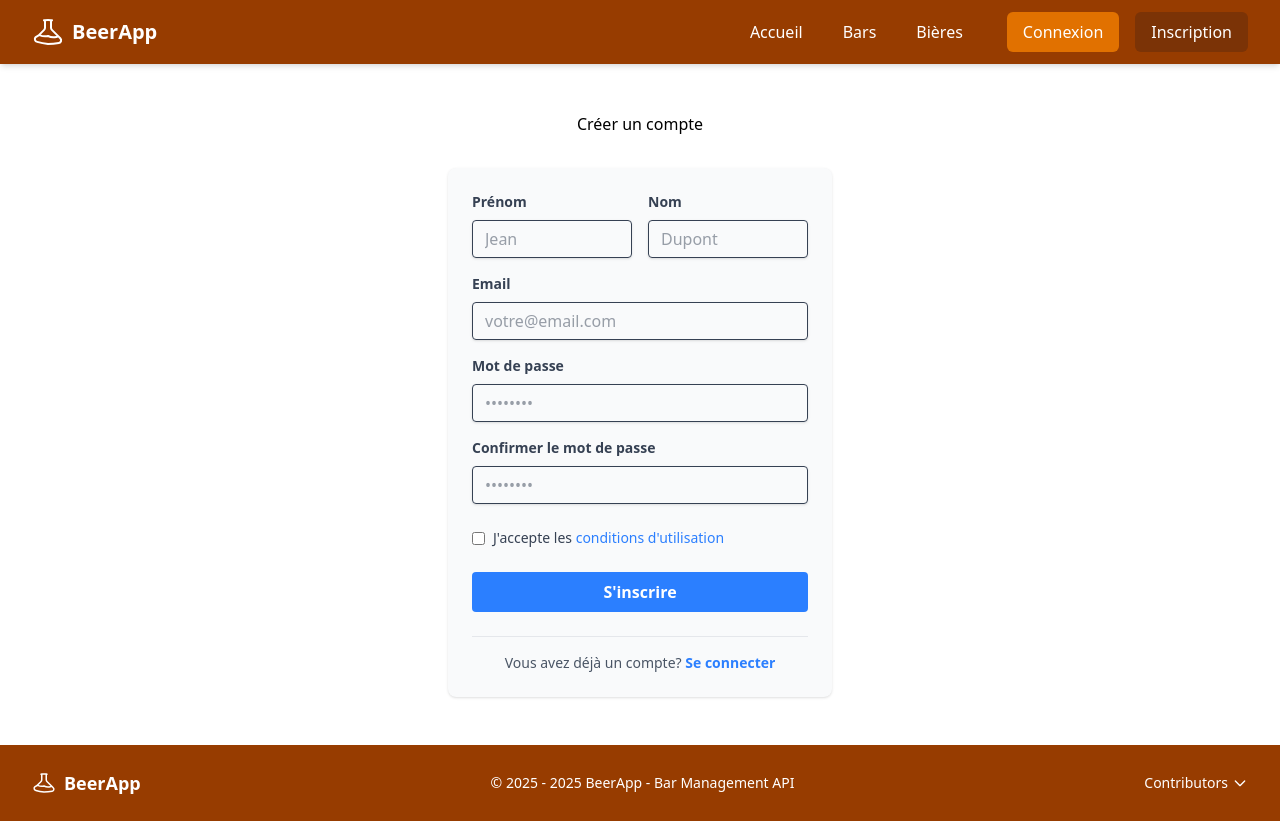
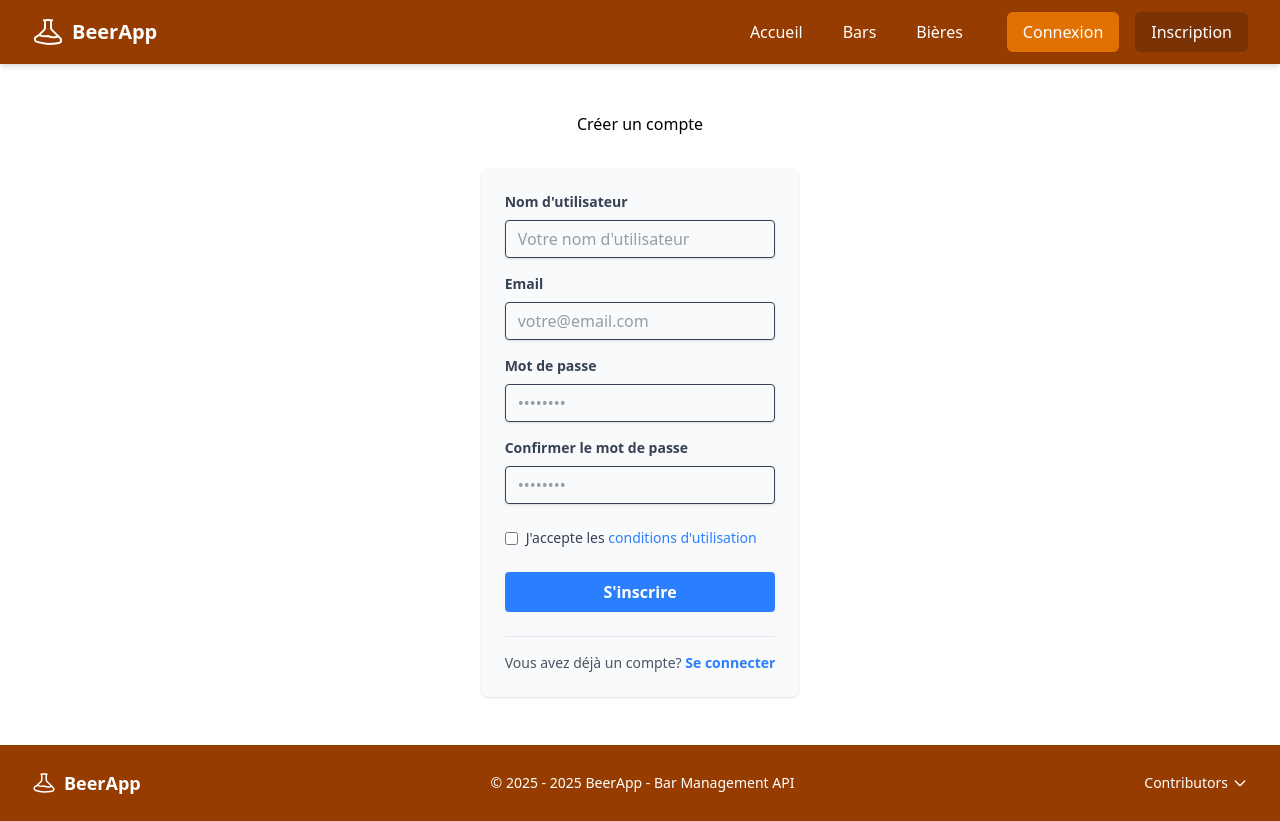
Before and after one commit to RikiLaNeko/diginamic_projet_node, a SvelteKit app in the folder frontend/: page /register in a window 1280 px wide. Built offline with nearby package versions, Linux system fonts and the light colour scheme.

Commit message:
feat: add authentication check and conditional rendering for bar addition form

```diff
--- a/frontend/src/routes/bars/+page.svelte
+++ b/frontend/src/routes/bars/+page.svelte
@@ -8,6 +8,13 @@
     let loading = false;
     let error: string | null = null;
     let successMessage: string | null = null;
+    let isAuthenticated = false;
+
+    onMount(() => {
+        // Check authentication on page load
+        const token = localStorage.getItem('authToken') || sessionStorage.getItem('authToken');
+        isAuthenticated = !!token;
+    });
 
     const handleSubmit = async (e: Event) => {
         e.preventDefault();
@@ -20,6 +27,7 @@
                 throw new Error('Vous devez être connecté pour ajouter un bar');
             }
 
+            // Rest of the existing submission code...
             const response = await fetch('http://localhost:3000/bars', {
                 method: 'POST',
                 headers: {
@@ -82,7 +90,9 @@
         </div>
     {/if}
 
+    {#if isAuthenticated}
         <form on:submit={handleSubmit} class="bg-gray-50 rounded-lg p-6 shadow-sm">
+            <!-- Existing form fields... -->
             <div class="mb-4">
                 <label for="name" class="block text-gray-700 text-sm font-bold mb-2">
                     Nom
@@ -163,6 +173,17 @@
                 </button>
             </div>
         </form>
+    {:else}
+        <div class="bg-yellow-100 border border-yellow-400 text-yellow-700 px-4 py-3 rounded mb-6" role="alert">
+            <p class="font-bold mb-2">Vous n'êtes pas connecté</p>
+            <p>Veuillez vous connecter pour ajouter un bar.</p>
+            <div class="mt-4 text-center">
+                <a href="/login" class="inline-block bg-blue-500 hover:bg-blue-700 text-white font-bold py-2 px-4 rounded focus:outline-none focus:shadow-outline transition-colors duration-200">
+                    Se connecter
+                </a>
+            </div>
+        </div>
+    {/if}
 
     <div class="mt-6 text-center">
         <a href="/bars" class="text-sm text-blue-500 hover:text-blue-800">
--- a/frontend/src/routes/register/+page.svelte
+++ b/frontend/src/routes/register/+page.svelte
@@ -1,8 +1,7 @@
 <script lang="ts">
 	import { onMount } from 'svelte';
 
-	let firstName = '';
-	let lastName = '';
+	let username = '';
 	let email = '';
 	let password = '';
 	let confirmPassword = '';
@@ -36,8 +35,7 @@
 					'Content-Type': 'application/json'
 				},
 				body: JSON.stringify({
-					firstName,
-					lastName,
+					name: username,
 					email,
 					password
 				})
@@ -85,34 +83,18 @@
 	{/if}
 
 	<form on:submit={handleSubmit} class="bg-gray-50 rounded-lg p-6 shadow-sm">
-		<div class="flex flex-col md:flex-row md:space-x-4">
-			<div class="mb-4 flex-1">
-				<label for="firstName" class="block text-gray-700 text-sm font-bold mb-2">
-					Prénom
+		<div class="mb-4">
+			<label for="username" class="block text-gray-700 text-sm font-bold mb-2">
+				Nom d'utilisateur
 			</label>
 			<input
 					type="text"
-					id="firstName"
-					bind:value={firstName}
+					id="username"
+					bind:value={username}
 					required
 					class="shadow appearance-none border rounded w-full py-2 px-3 text-gray-700 leading-tight focus:outline-none focus:shadow-outline"
-					placeholder="Jean"
+					placeholder="Votre nom d'utilisateur"
 			/>
-			</div>
-
-			<div class="mb-4 flex-1">
-				<label for="lastName" class="block text-gray-700 text-sm font-bold mb-2">
-					Nom
-				</label>
-				<input
-					type="text"
-					id="lastName"
-					bind:value={lastName}
-					required
-					class="shadow appearance-none border rounded w-full py-2 px-3 text-gray-700 leading-tight focus:outline-none focus:shadow-outline"
-					placeholder="Dupont"
-				/>
-			</div>
 		</div>
 
 		<div class="mb-4">
```
Also changed, not shown: 1 other file (tests, documents, lock files or other folders). Lines whose indentation alone changed are shown as unchanged.
